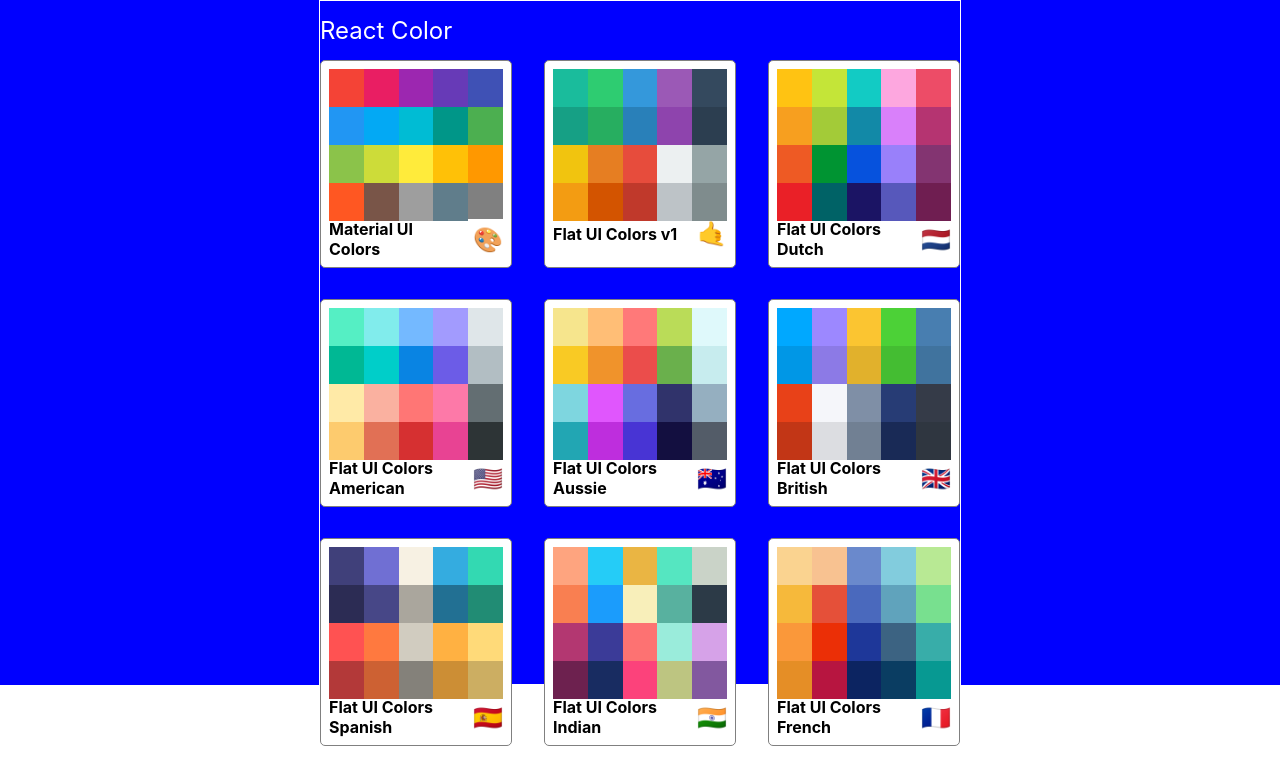
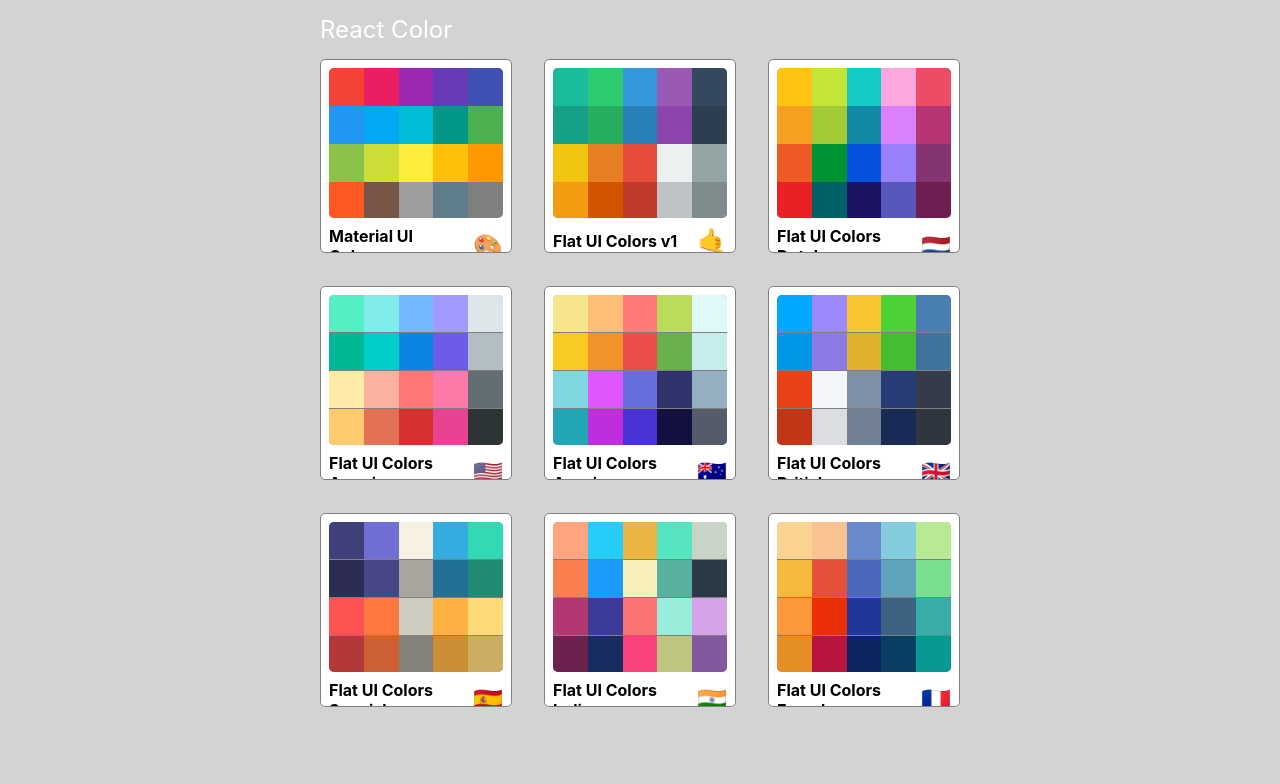
Before and after one commit to tricaodo/Color-Palette-App, a React (Create React App) app: page / in a window 1280 px wide. Shown: the top 784 px of the page. Built offline with nearby package versions, Linux system fonts and the light colour scheme.

Commit message:
added link to minipalette

```diff
--- a/src/App.js
+++ b/src/App.js
@@ -19,7 +19,7 @@
         <Route
           exact
           path="/"
-          render={() => <PaletteList palettes={seedColors} />}
+          render={(routeProps) => <PaletteList palettes={seedColors} {...routeProps} />}
         />
         <Route
           exact
--- a/src/MiniPalette.js
+++ b/src/MiniPalette.js
@@ -6,25 +6,28 @@
     padding: "0.5rem",
     borderRadius: "5px",
     border: "1px solid grey",
-    // overflow: "hidden",
-    // position: "relative",
+    position: "relative",
+    overflow: "hidden",
     "&:hover": {
       cursor: "pointer"
     }
   },
   colors: {
     backgroundColor: "grey",
+    height: "150px",
     width: "100%",
-    height: "150px"
+    borderRadius: "5px",
+    overflow: "hidden"
   },
   title: {
     display: "flex",
     justifyContent: "space-between",
     alignItems: "center",
     margin: "0",
-    paddintTop: "0.5rem",
-    fontSize: "1rem"
-    // position: "relative"
+    color: "black",
+    paddingTop: "0.5rem",
+    fontSize: "1rem",
+    position: "relative"
   },
   emoji: {
     marginLeft: "0.5rem",
@@ -32,11 +35,12 @@
   },
 
   miniPalette: {
+    height: "25%",
+    width: "20%",
     display: "inline-block",
-    width: "20%",
-    height: "25%",
     margin: "0 auto",
-    marginBottom: "-3.5px"
+    marginBottom: "-3.5px",
+    position: "relative"
   }
 };
 function miniPalette(props) {
@@ -49,7 +53,7 @@
     ></div>
   ));
   return (
-    <div className={classes.root}>
+    <div className={classes.root} onClick={props.handleClick}>
       <div className={classes.colors}>{palette}</div>
       <h5 className={classes.title}>
         {paletteName}
--- a/src/PaletteList.js
+++ b/src/PaletteList.js
@@ -3,46 +3,50 @@
 import { withStyles } from "@material-ui/styles";
 const styles = {
   root: {
-    backgroundColor: "blue",
-    width: "100%",
+    backgroundColor: "lightgrey",
+    height: "100vh",
     display: "flex",
-    justifyContent: "center",
-    alignItems: "flex-start"
+    alignItems: "flex-start",
+    justifyContent: "center"
   },
   container: {
     width: "50%",
     display: "flex",
-    alignItems: "center",
-    justifyContent: "center",
+    alignItems: "flex-start",
     flexDirection: "column",
     flexWrap: "wrap",
-    border: "1px solid white"
+    justifyContent: "center"
   },
-  title: {
+  nav: {
+    display: "flex",
+    width: "100%",
+    justifyContent: "space-between",
     fontSize: "1.5rem",
     color: "white",
-    display: "flex",
-    justifyContent: "space-between",
     paddingBottom: "15px",
-    paddingTop: "15px",
-    width: "100%"
+    paddingTop: "15px"
   },
   palettes: {
+    boxSizing: "border-box",
+    width: "100%",
     display: "grid",
     gridTemplateColumns: "repeat(3, 30%)",
     gridGap: "5%"
   }
 };
 class PaletteList extends Component {
+  goToPalette(id){
+    this.props.history.push(`/palette/${id}`);
+  }
   render() {
     const { palettes, classes } = this.props;
     return (
       <div className={classes.root}>
         <div className={classes.container}>
-          <nav className={classes.title}>React Color</nav>
+          <nav className={classes.nav}>React Color</nav>
           <div className={classes.palettes}>
             {palettes.map(palette => (
-              <MiniPalette {...palette} />
+              <MiniPalette {...palette} handleClick={() => this.goToPalette(palette.id)} />
             ))}
           </div>
         </div>
```
